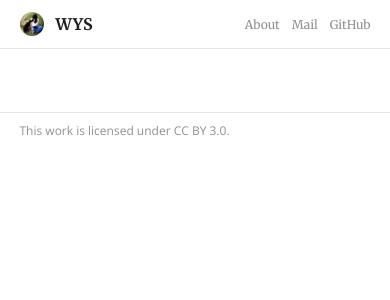
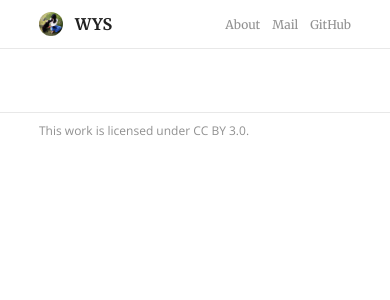
Before and after one commit to wendyyuchensun/wendyyuchensun.github.io, a Jekyll site: the page built from index.html, in a window 390 px wide. Shown: the top 300 px of the page. Built offline with Jekyll 4.4.1, drawn with Linux system fonts in a browser that asks for light colours.

Commit message:
Add styling

```diff
--- a/css/style.sass
+++ b/css/style.sass
@@ -191,6 +191,6 @@ nav ul li, footer .container a
 
 @media screen and (max-width: 768px)
   .container
-    width: 90vw
+    width: 80vw
   #gcse
     margin-top: 1em
```
